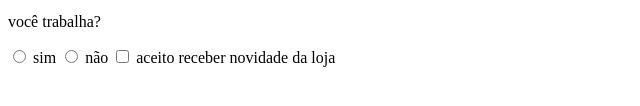
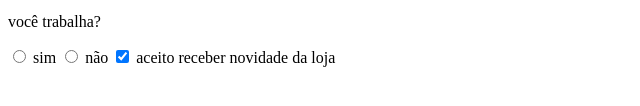
Before and after one commit to loremello/loloemria, a plain HTML site: page index.html in a window 1280 px wide. Shown: the part 216-322 px from the top of the page, 0-640 px from the left. Drawn offline with Linux system fonts and the light colour scheme.

Commit message:
fluminensee

```diff
--- a/index.html
+++ b/index.html
@@ -16,7 +16,7 @@
         <p> você trabalha?</p>
         <input type="radio" name="trabalho" value="sim"> sim
         <input type="radio" name="trabalho" value="não"> não
-        <input type="checkbox" name="novidades" id=""> aceito receber novidade da loja
+        <input type="checkbox" name="novidades" id="" checked> aceito receber novidade da loja
     </form>
 </body>
 </html>
```
